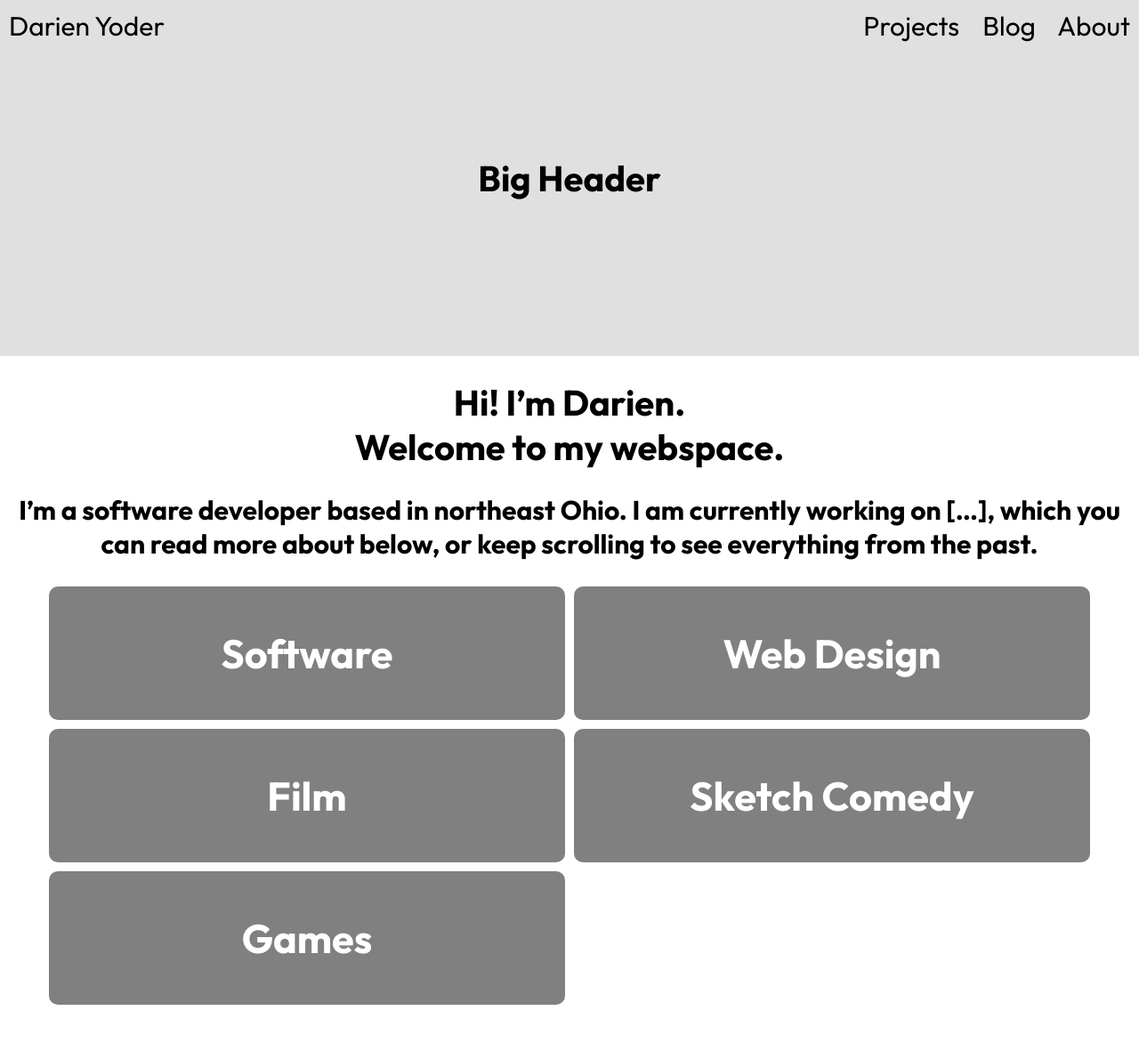
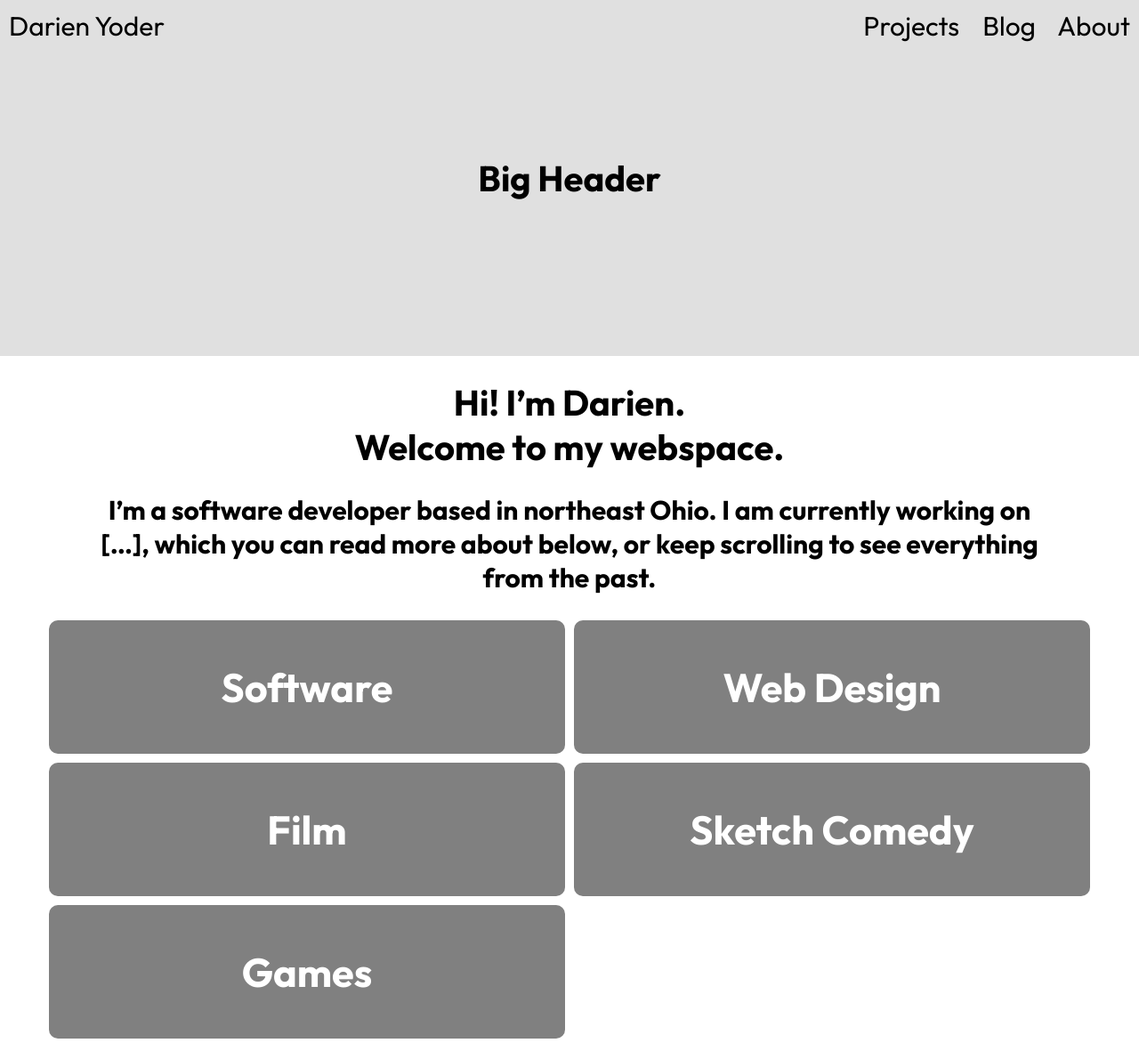
Before and after one commit to darienyoder/darienyoder.github.io, a Jekyll site: the page built from index.md, in a window 1280 px wide. Shown: the whole page at 89% size. Built offline with Jekyll 4.4.1, drawn with Linux system fonts in a browser that asks for light colours; before the commit the page ends 1134 px from its top, so only the background shows below that.

Commit message:
Post-margin div

```diff
--- a/_layouts/home.html
+++ b/_layouts/home.html
@@ -7,7 +7,9 @@ layout: base
 <main>
 
     <div id="post-content" class="wide">
-        {{ content }}
+        <div id="post-margin">
+            {{ content }}
+        </div>
     </div>
 
     <div id="category-list">
```
